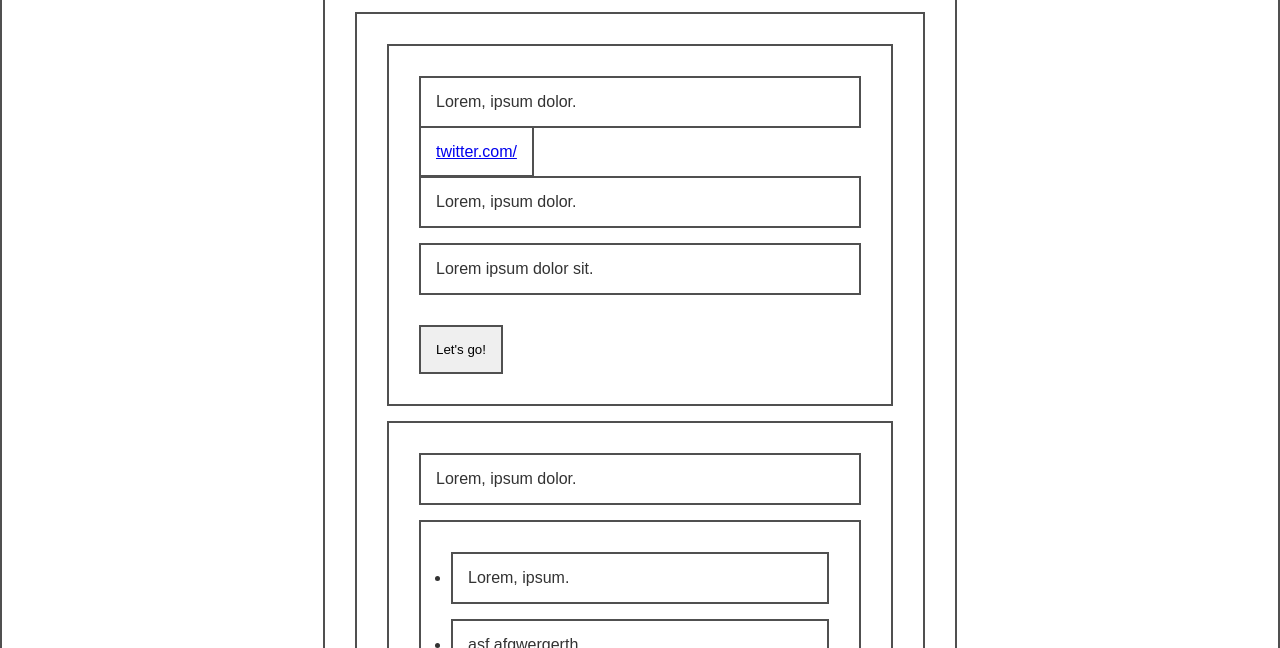
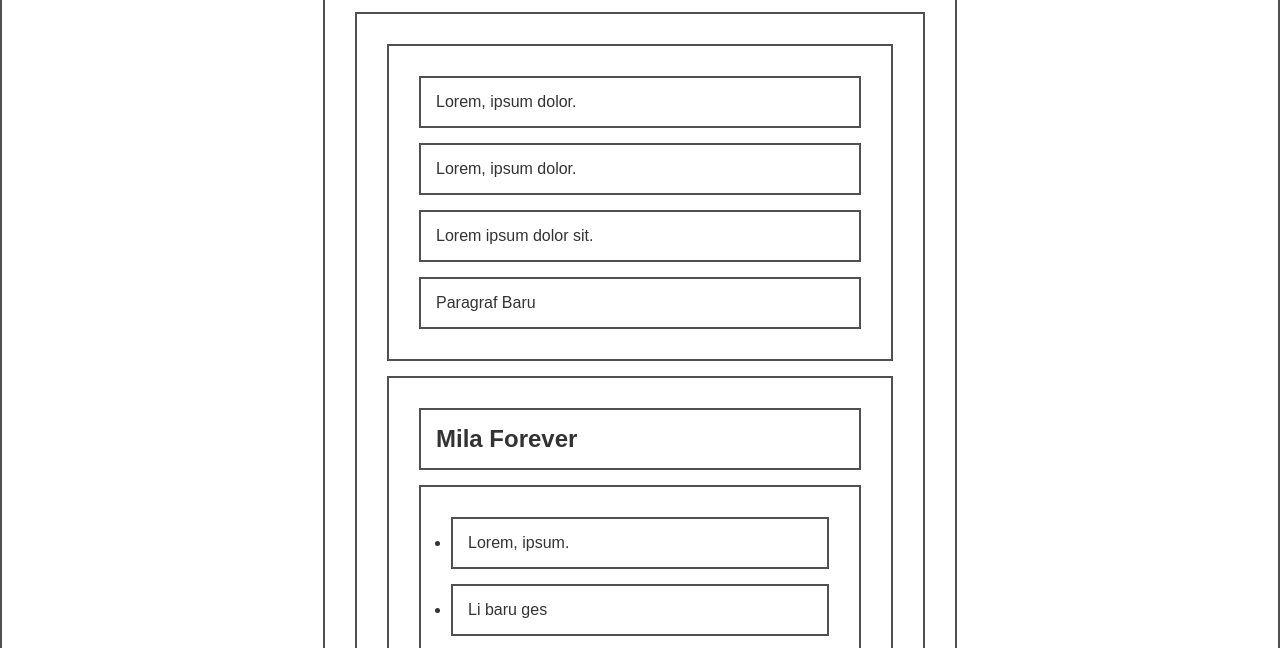
Before and after one commit to miqla/dom, a plain HTML site: page index.html in a window 1280 px wide. Shown: the part 138-786 px from the top of the page. Drawn offline with Linux system fonts and the light colour scheme.

Commit message:
membuat file baru manipulasiNode.js, menambahkan cara buat elemen baru, remove, dan replace. index,html memanggil manipulasiNode.js

```diff
--- a/index.html
+++ b/index.html
@@ -30,7 +30,6 @@
         <a href="#">twitter.com/</a>
         <p class="p2">Lorem, ipsum dolor.</p>
         <p class="p3">Lorem ipsum dolor sit.</p>
-        <button>Let's go!</button>
       </section>
       <section id="section2">
         <p>Lorem, ipsum dolor.</p>
@@ -42,6 +41,7 @@
       </section>
     </div>
 
-    <script src="script.js"></script>
+    <!-- <script src="script.js"></script> -->
+    <script src="manipulasiNode.js"></script>
   </body>
 </html>
--- /dev/null
+++ b/manipulasiNode.js
@@ -0,0 +1,30 @@
+// DOM Manipulation
+// Buat elemen baru
+const pBaru = document.createElement("p");
+const textPBaru = document.createTextNode("Paragraf Baru");
+// masukkan text kedalam tag <p>
+pBaru.appendChild(textPBaru);
+// masukkan elemen baru ke akhir section1
+const section1 = document.getElementById("section1");
+section1.appendChild(pBaru);
+pBaru.classList.add("p4");
+
+// Buat elemen baru, lalu selipkan sebelum li2
+const ul = document.querySelector("#section2 ul"); // tangkep parent nya
+const li2 = ul.querySelector("li:nth-child(2)"); // tangkep elemen yg akan di insert before
+const liBaru = document.createElement("li");
+const textLiBaru = document.createTextNode("Li baru ges");
+liBaru.appendChild(textLiBaru);
+ul.insertBefore(liBaru, li2); // elemen yg ditambahkan, sebelum elemen apa
+
+// Menghapus elemen
+const link = document.getElementsByTagName("a")[0]; // karna ->HTML Collection, harus tulis indexnya
+section1.removeChild(link);
+
+// Replace elemen
+const section2 = document.getElementById("section2"); // tangkep parent nya
+const p5 = section2.querySelector("p"); // tangkap elemen yg akan di replace
+const h2Baru = document.createElement("h2");
+const textH2Baru = document.createTextNode("Mila Forever");
+h2Baru.appendChild(textH2Baru);
+section2.replaceChild(h2Baru, p5); // node elemen baru, node yg akan di replace
--- a/script.js
+++ b/script.js
@@ -37,9 +37,9 @@
 // }
 
 // // Mengubah Node Root (document)
-// const section2 = document.getElementById("section2");
-// const p4 = section2.querySelector("p");
-// p4.style.color = "red";
+const section2 = document.getElementById("section2");
+const p4 = section2.getElementsByTagName("p")[0];
+p4.style.color = "red";
 // -------------------- Akhir Bagian 2 ------------------
 
 // ------------------ Bagian 3 ----------------
```
